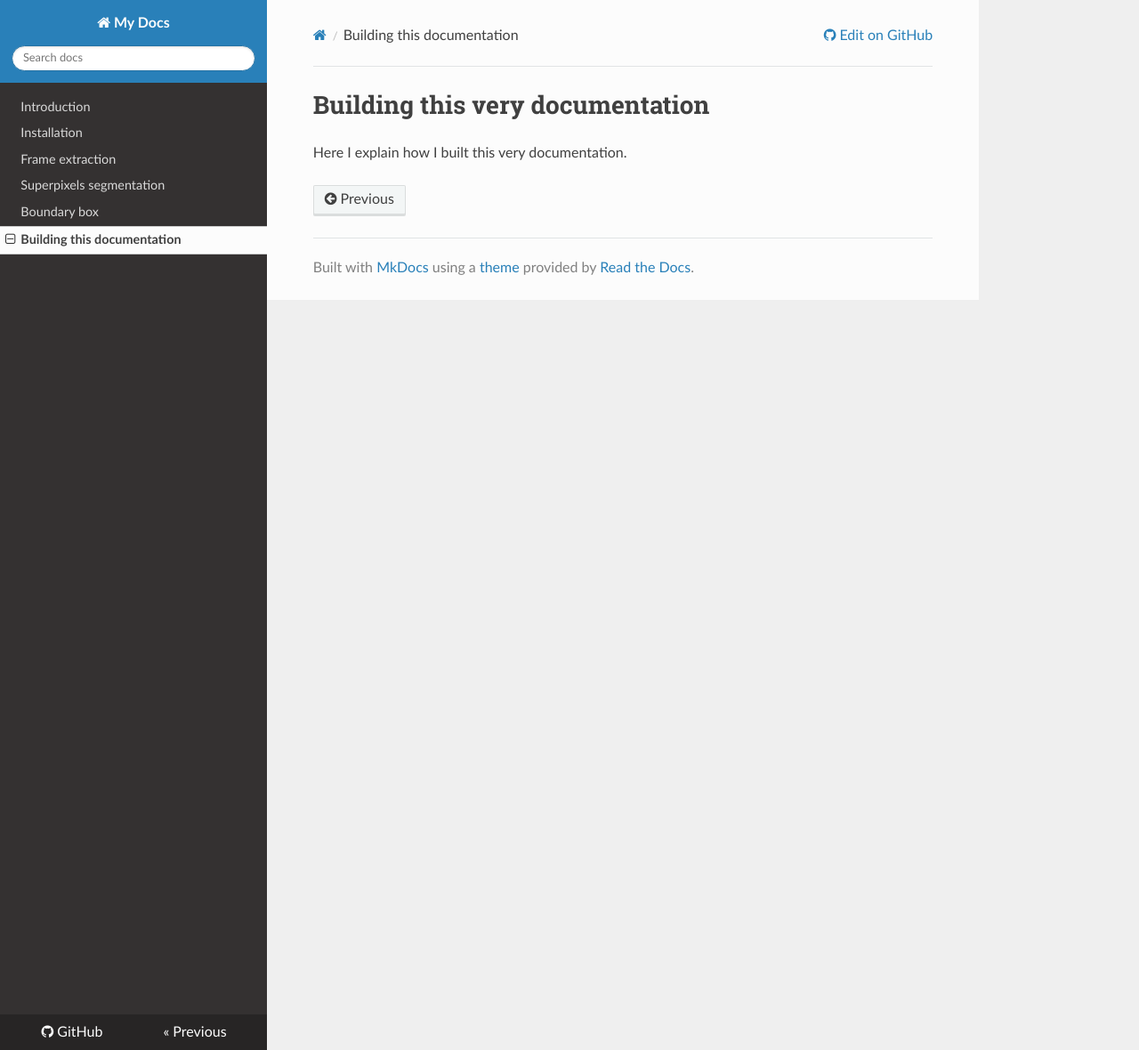
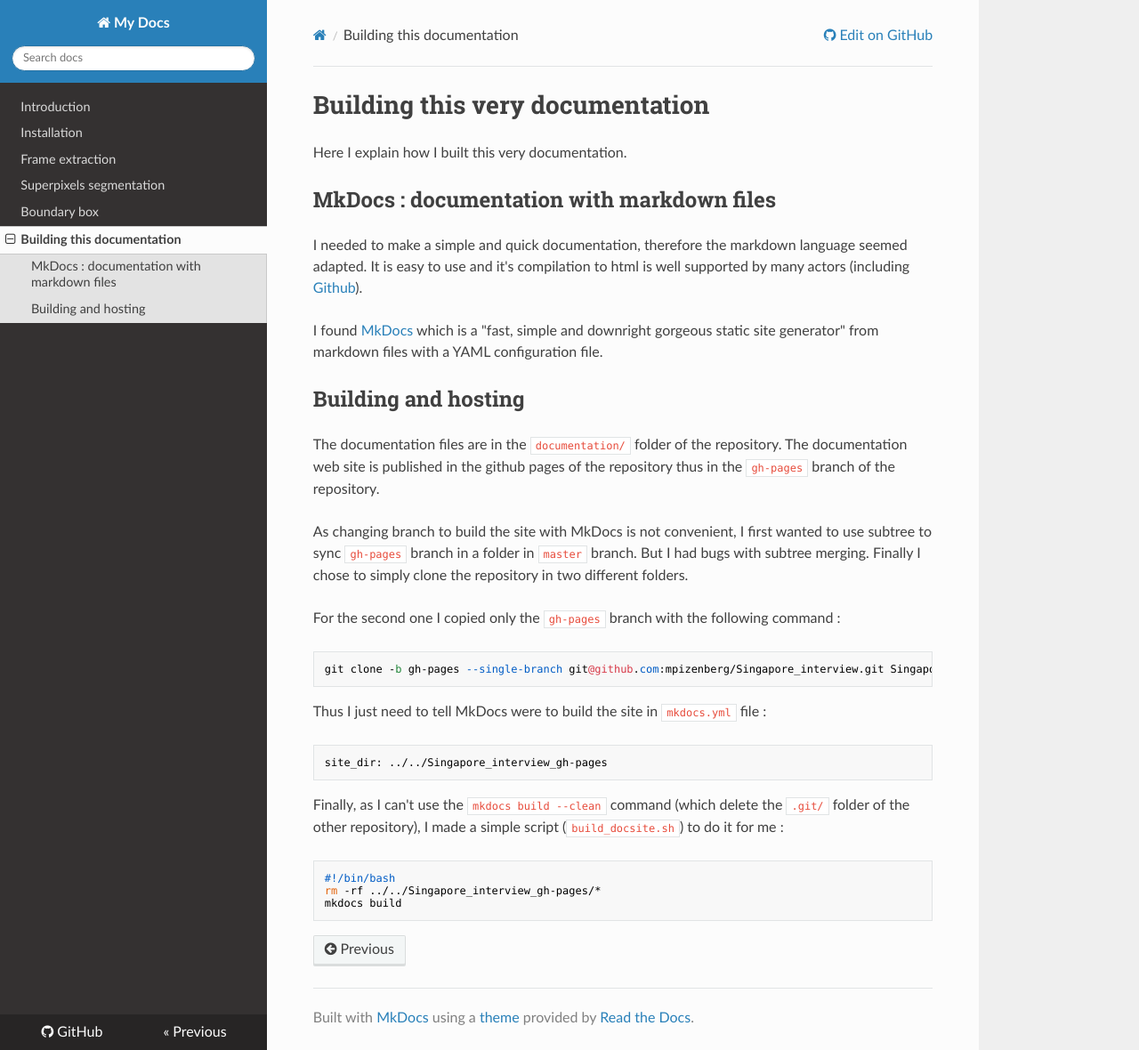
Before and after one commit to mpizenberg-archived/Singapore_interview, an MkDocs documentation site: the page built from documentation/docs/doc.md, in a window 1280 px wide and 1180 px high. Shown: the whole window at 89% size. Built offline with MkDocs 1.6.1, drawn with Linux system fonts in a browser that asks for light colours; nearby versions of some CDN libraries; old or Windows-style settings are respelled for this version of MkDocs.

Commit message:
DOC : update doc.md

````diff
--- a/documentation/docs/doc.md
+++ b/documentation/docs/doc.md
@@ -1,3 +1,36 @@
 # Building this very documentation
 
 Here I explain how I built this very documentation.
+
+## MkDocs : documentation with markdown files
+
+I needed to make a simple and quick documentation, therefore the markdown language seemed adapted.
+It is easy to use and it's compilation to html is well supported by many actors (including [Github](http://github.com)).
+
+I found [MkDocs](http://www.mkdocs.org/) which is a "fast, simple and downright gorgeous static site generator" from markdown files with a YAML configuration file.
+
+## Building and hosting
+
+The documentation files are in the `documentation/` folder of the repository.
+The documentation web site is published in the github pages of the repository thus in the `gh-pages` branch of the repository.
+
+As changing branch to build the site with MkDocs is not convenient,
+I first wanted to use subtree to sync `gh-pages` branch in a folder in `master` branch.
+But I had bugs with subtree merging. Finally I chose to simply clone the repository in two different folders.
+
+For the second one I copied only the `gh-pages` branch with the following command :
+```
+git clone -b gh-pages --single-branch git@github.com:mpizenberg/Singapore_interview.git Singapore_interview_gh-pages/
+```
+Thus I just need to tell MkDocs were to build the site in `mkdocs.yml` file :
+```
+site_dir: ../../Singapore_interview_gh-pages
+```
+
+Finally, as I can't use the `mkdocs build --clean` command (which delete the `.git/` folder of the other repository),
+I made a simple script (`build_docsite.sh`) to do it for me :
+```
+#!/bin/bash
+rm -rf ../../Singapore_interview_gh-pages/*
+mkdocs build
+```
````
